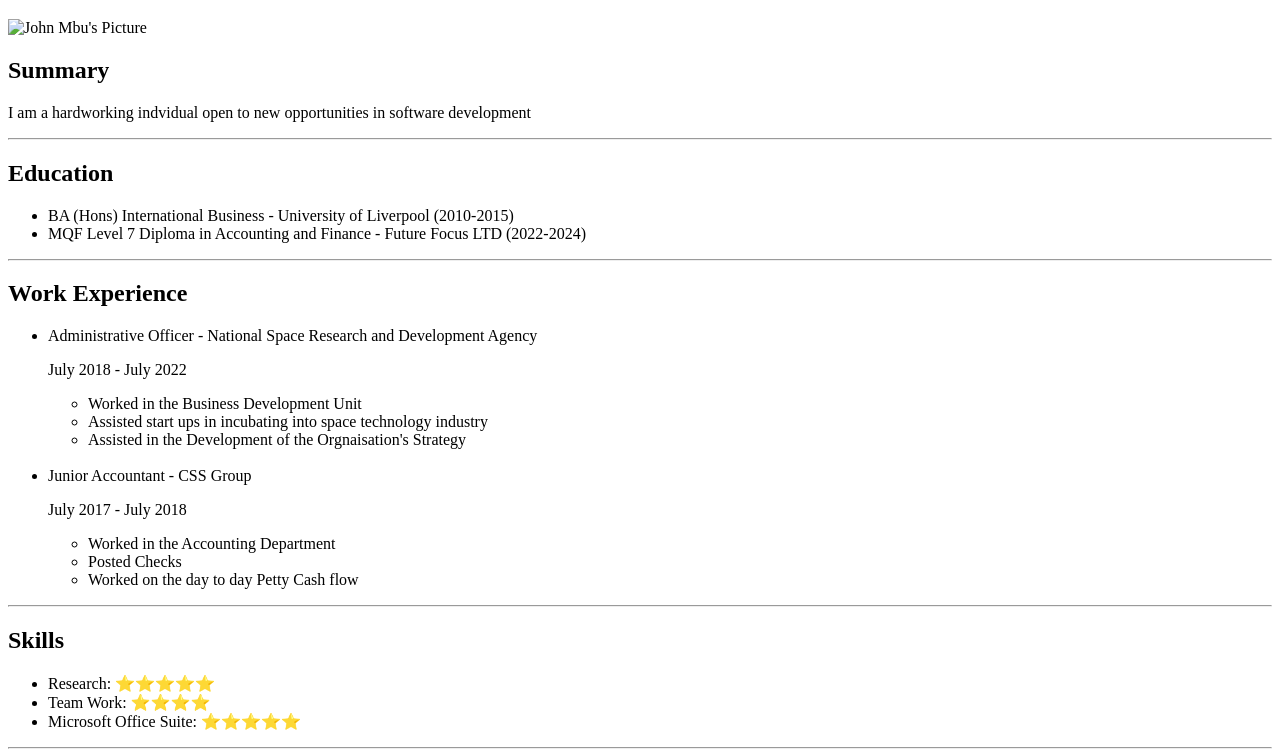
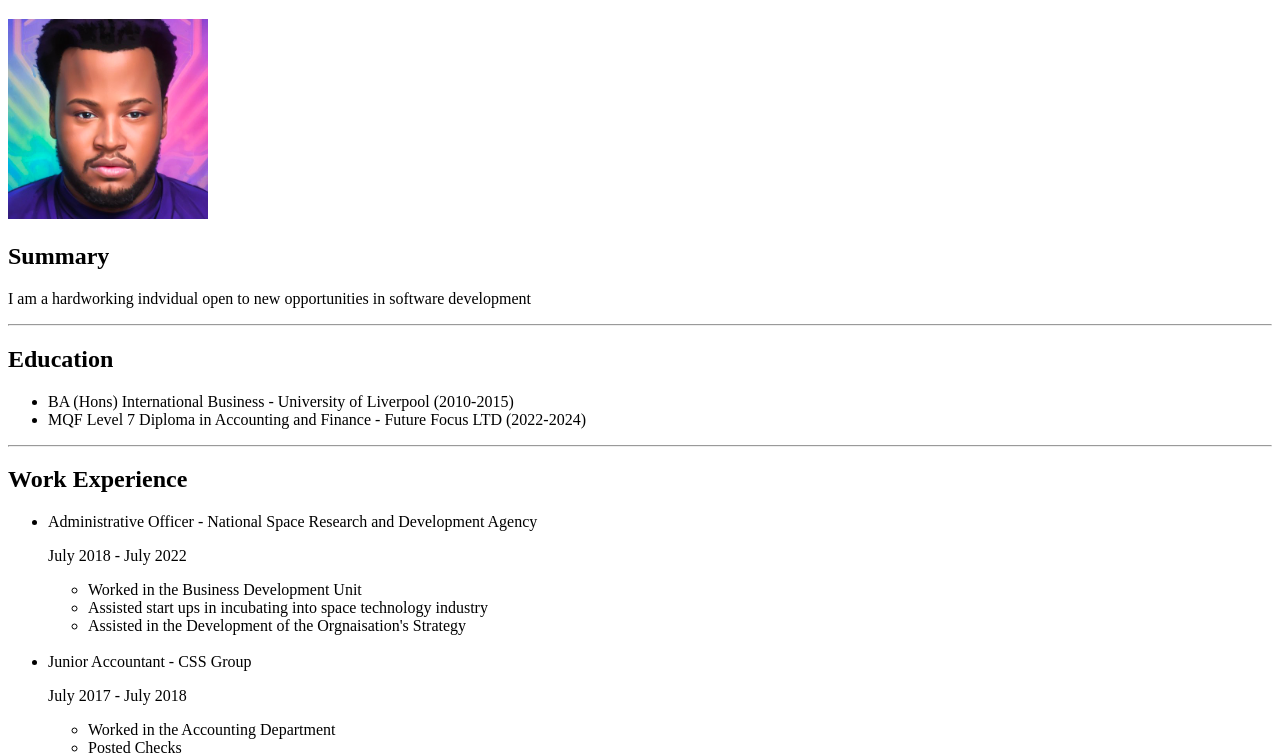
Before and after one commit to jcmbu/resume, a plain HTML site: page index.html in a window 1280 px wide. Shown: the part 61-815 px from the top of the page. Drawn offline with Linux system fonts and the light colour scheme.

Commit message:
Update index.html

```diff
--- a/index.html
+++ b/index.html
@@ -5,7 +5,7 @@
     </head>
      <body>
      <h1>John Chukwuemeka Mbu</h1>
-      <img src="./images/John.JPG" alt="John Mbu's Picture" width="200"/>
+      <img src="./John.JPG" alt="John Mbu's Picture" width="200"/>
     <h2>Summary</h2>
       <p>I am a hardworking indvidual open to new opportunities in software development</p>
     <hr />
```
